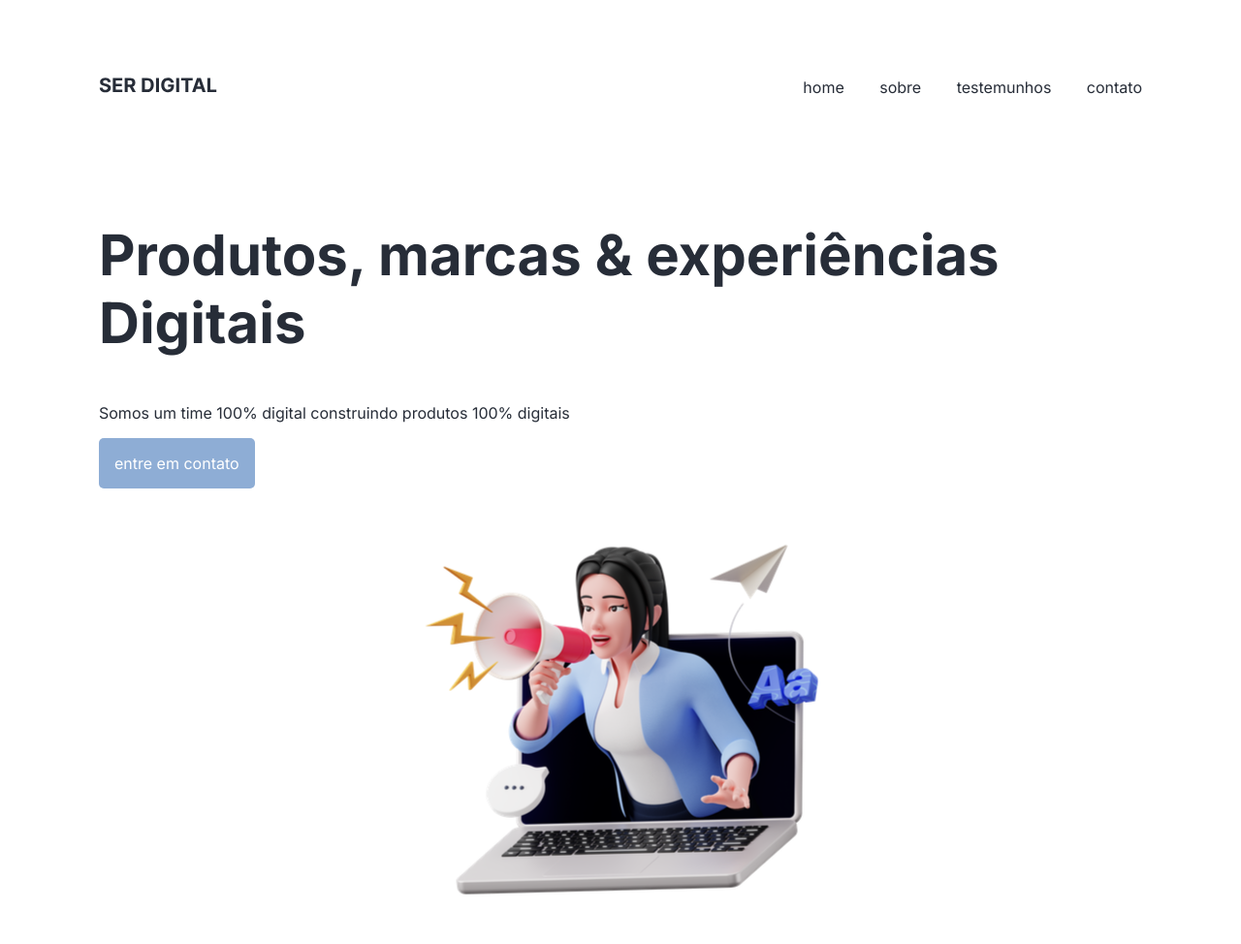
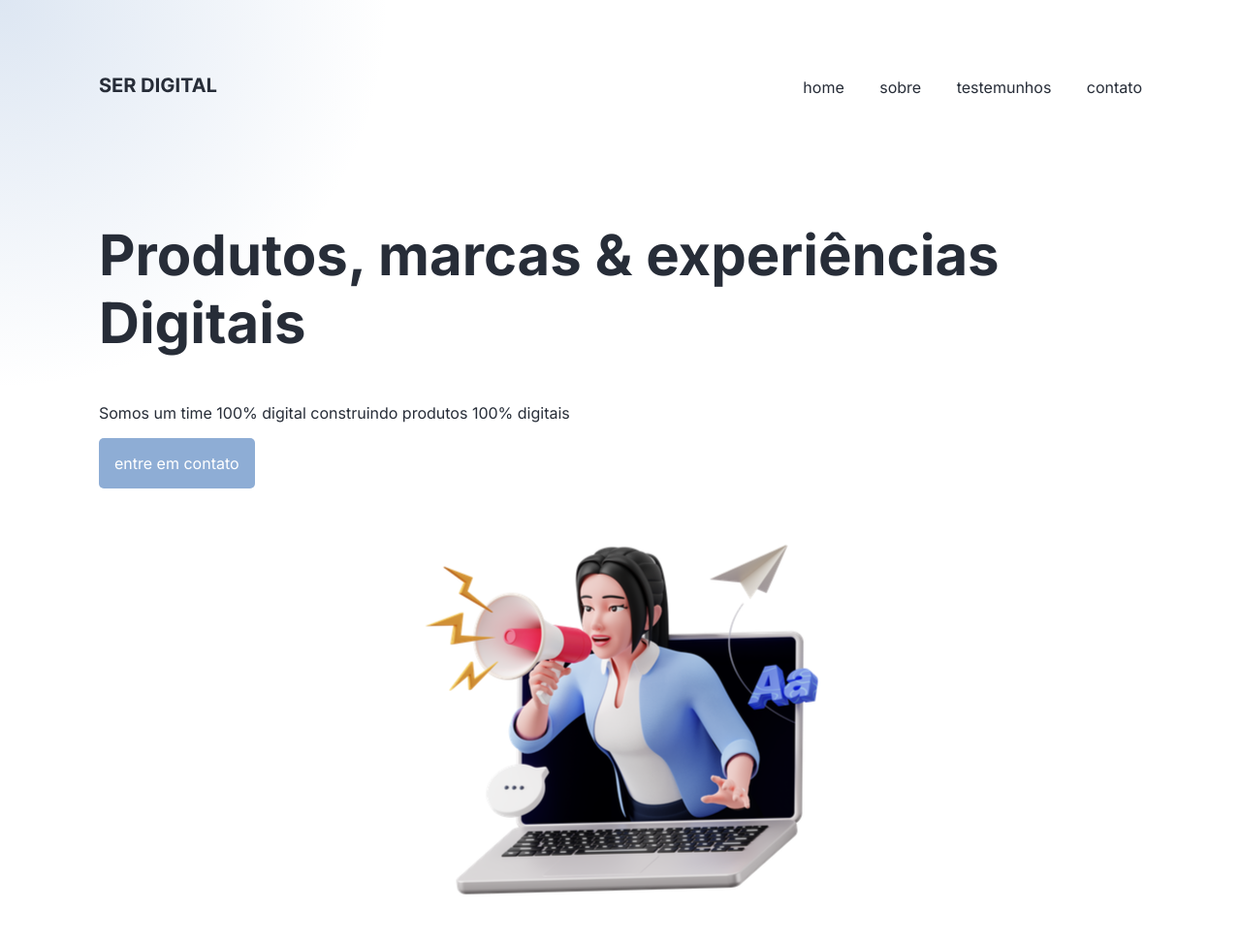
Before and after one commit to romulofh/ser-digital, a plain HTML site: page index.html in a window 1280 px wide. Shown: the top 974 px of the page at 97% size. Drawn offline with Linux system fonts and the light colour scheme.

Commit message:
Gradient background

```diff
--- a/estilo.css
+++ b/estilo.css
@@ -11,6 +11,10 @@ body {
     color: var(--dark);
     text-align: center;
     margin: 0;
+
+    background-image:
+    radial-gradient(circle at left top, rgb(142 173 213 / .3), transparent 400px),
+    radial-gradient(circle at right center, rgb(142 173 213 / .3), transparent 400px);
 }
 
 .content-wrapper-center {
```
